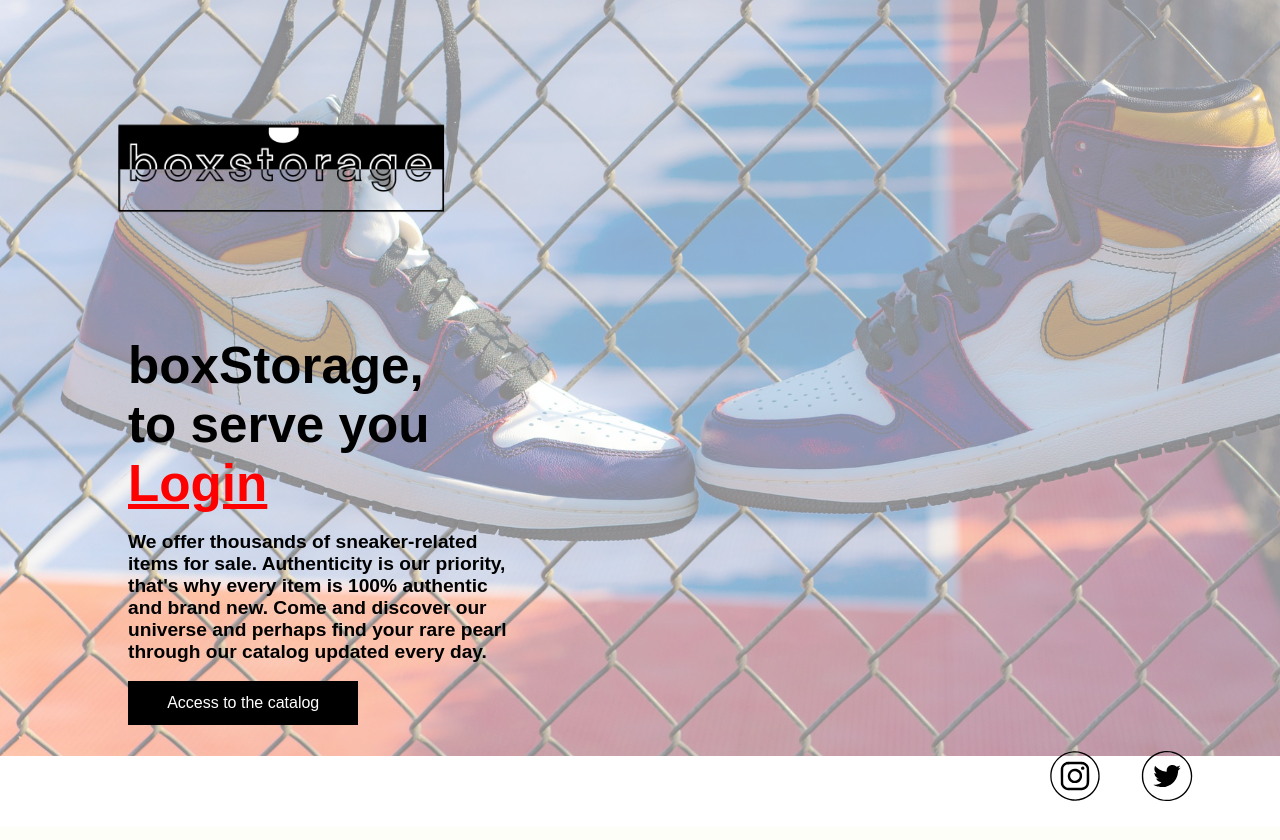
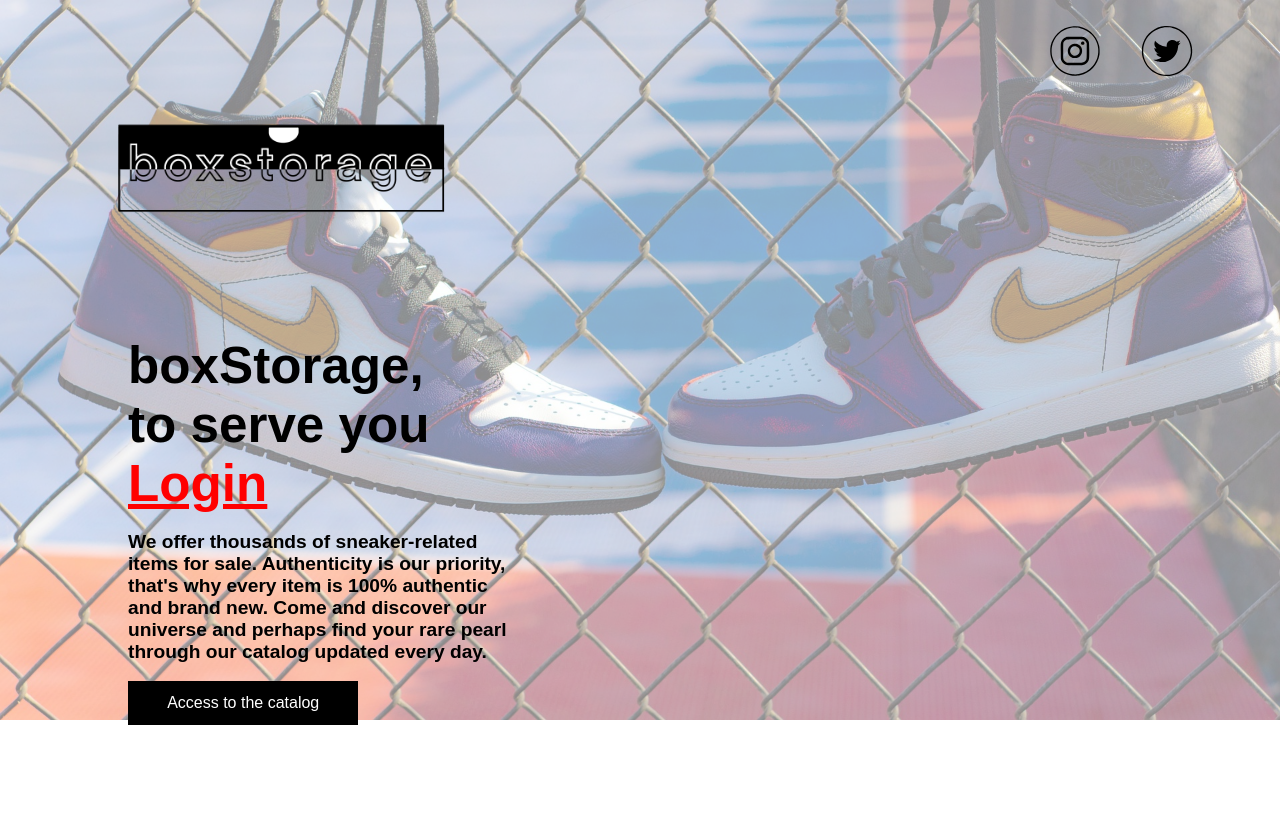
Before and after one commit to Phaired/BoxStorage, a PHP site: page / in a window 1280 px wide. Before the commit the page ends 801 px from the top, so only its background shows below. Run offline with PHP 8.4, Linux system fonts and the light colour scheme.

Commit message:
Modifications on home.css

```diff
--- a/app/public/css/home.css
+++ b/app/public/css/home.css
@@ -1,7 +1,7 @@
 html{
     background-image: url('../img/jordan1.jpg');
-    background-size: 105%;
     background-repeat: no-repeat;
+    background-size: 100vw;
 }
 
 h1, h2, #login{
@@ -10,8 +10,8 @@ h1, h2, #login{
 }
 
 #background {
-    height: 100vh;
     width: 100vw;
+    height: 105vh;
     position: absolute;
     inset: 0;
     background-size: 100%;
@@ -70,6 +70,7 @@ h2{
 }
 
 #media{
+    position: absolute;
     display: flex;
     flex-direction: row;
     padding-left: 80%;
--- a/app/src/views/home.php
+++ b/app/src/views/home.php
@@ -14,7 +14,11 @@ echo '<!DOCTYPE html>
 <body>
     <div id="background"></div>
     <div id="content">
-        <img id="logo" src="./img/logo.png" alt="logo boxstorage">';
+        <img id="logo" src="./img/logo.png" alt="logo boxstorage">
+        <div id="media">
+            <img id="insta" src="./img/insta.svg" alt="instagram">
+            <img id="twitter" src="./img/twitter.svg" alt="twitter">
+        </div>';
 echo '<h1>boxStorage,</h1><h1>to serve you </h1>';
 if(isset($_SESSION['username']))
 {
@@ -28,10 +32,6 @@ if(isset($_SESSION['username']))
                 We offer thousands of sneaker-related items for sale. Authenticity is our priority, that\'s why every item is 100% authentic and brand new. Come and discover our universe and perhaps find your rare pearl through our catalog updated every day.</h2>
         </div><br>
         <a href="/catalog" id="login">Access to the catalog</a>
-        <div id="media">
-            <img id="insta" src="./img/insta.svg" alt="instagram">
-            <img id="twitter" src="./img/twitter.svg" alt="twitter">
-        </div>
     </div>
 </body>
 </html>';
```
Also changed, not shown: 1 other file.
